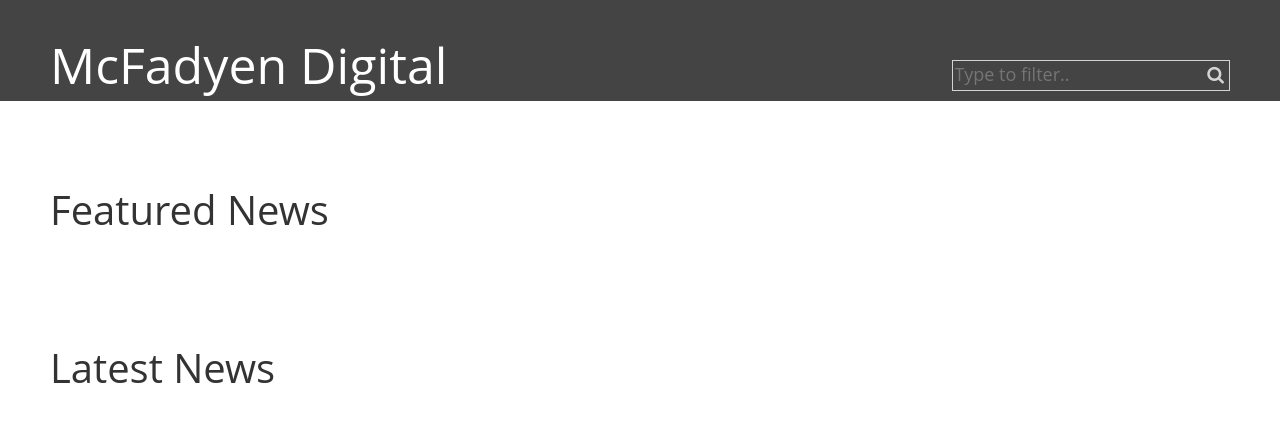
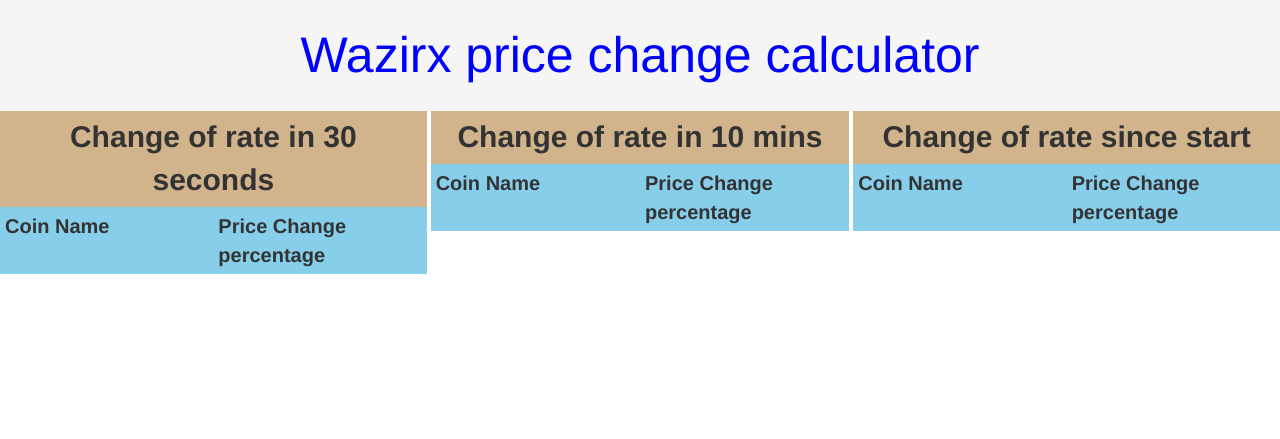
Before and after one commit to rahul-govind-r/rahul-govind-r.github.io, a plain HTML site: page index.html in a window 1280 px wide. Drawn offline with nearby package versions, Linux system fonts and the light colour scheme; no server answers.

Commit message:
Update index.html

```diff
--- a/index.html
+++ b/index.html
@@ -3,53 +3,61 @@
 <head>
     <meta charset="UTF-8">
     <meta name="viewport" content="width=device-width, initial-scale=1.0">
-
     <link rel="stylesheet" href="https://maxcdn.bootstrapcdn.com/bootstrap/3.4.1/css/bootstrap.min.css">
-    <link rel="stylesheet" href="https://cdnjs.cloudflare.com/ajax/libs/font-awesome/4.7.0/css/font-awesome.min.css">
-    <link rel="stylesheet" href="./styles.css">
+    <script src="https://ajax.googleapis.com/ajax/libs/jquery/3.5.1/jquery.min.js"></script>
+    <script src="https://maxcdn.bootstrapcdn.com/bootstrap/3.4.1/js/bootstrap.min.js"></script>
+    <script type="text/javascript" src="./index.js"></script>
+    <title>Price calculator</title>
 
 </head>
+
 <body>
-<div class="page-wrapper">
 
-    <nav class="top-nav">
+<div id="container">
 
+    <div id = "header" style="font-size: 50px; text-align: center; color: blue; background-color: whitesmoke; padding: 20px;">Wazirx price change calculator </div>
 
-            <div class="nav-section">
+    <div >
 
-                <div class="nav-head">McFadyen Digital</div>
+        <div id='30secWindow' class="col-md-4 secondsWindow">
 
-                <div class="searchbox">
+            <div class="row" style="background-color: skyblue;">
 
-                    <input class="inputbox" type="text" name="" id="filterbox" placeholder="Type to filter.." onkeyup="searchfunc()">
+                <div class="col-md-12" style="font-size: 30px; font-weight: bold; text-align: center; padding: 5px; background-color: tan;">Change of rate in 30 seconds </div>
 
-                    <div style="display: inline; padding: 5px;"><i class="fa fa-search" style="color: lightgray;" aria-hidden="true"></i></div>
+                <div class="col-md-6" style="font-size: 20px; font-weight: bold; padding: 5px;">Coin Name</div>
 
-                </div>
+                <div class="col-md-6" style="font-size: 20px; font-weight: bold; padding: 5px;">Price Change percentage</div>
 
             </div>
 
-    </nav>
+        </div>
 
-    <ul class="ul-styles" id="customList">
+        <div id="10minWindow" class="col-md-4" style="border-left: 4px solid white; border-right: 4px solid white;">
 
-      </ul>
+            <div class="row" style="background-color: skyblue;">
 
-    <div class="body-wrapper" id="containerbody">
+                <div class="col-md-12" style="font-size: 30px; font-weight: bold; text-align: center; padding: 5px; background-color: tan;">Change of rate in 10 mins</div>
 
-        <div class="news-section">
+                <div class="col-md-6" style="font-size: 20px; font-weight: bold; padding: 5px;">Coin Name</div>
 
-            <div class="latest-news-head">Featured News</div>
+                <div class="col-md-6" style="font-size: 20px; font-weight: bold; padding: 5px;">Price Change percentage</div>
 
-            <div id="featurednewsdiv" class="row featurednews"></div>
+            </div>
 
         </div>
 
-        <div class="news-section">
+        <div id="startWindow" class="col-md-4 .initialPrice">
 
-            <div class="latest-news-head">Latest News</div>
+            <div class="row" style="background-color: skyblue;">
 
-            <div id="latestnewsdiv" class="row latestnews"></div>
+                <div class="col-md-12" style="font-size: 30px; font-weight: bold; text-align: center; padding: 5px; background-color: tan;">Change of rate since start </div>
+
+                <div class="col-md-6" style="font-size: 20px; font-weight: bold; padding: 5px;">Coin Name</div>
+
+                <div class="col-md-6" style="font-size: 20px; font-weight: bold; padding: 5px;">Price Change percentage</div>
+
+            </div>
 
         </div>
 
@@ -57,15 +65,15 @@
 
 </div>
 
+</body>
 
-<!-- jQuery library -->
-<script src="https://ajax.googleapis.com/ajax/libs/jquery/3.5.1/jquery.min.js"></script>
+</html>
 
-<!-- Latest compiled JavaScript -->
-<script src="https://maxcdn.bootstrapcdn.com/bootstrap/3.4.1/js/bootstrap.min.js"></script>
 
-<script src="./customScripts.js"></script>
 
-<script src="https://connect.facebook.net/en_US/all.js"></script>
-</body>
-</html>
+<style>
+    .coinWrapper
+    {
+        padding-top: 5px;
+    }
+</style>
```
